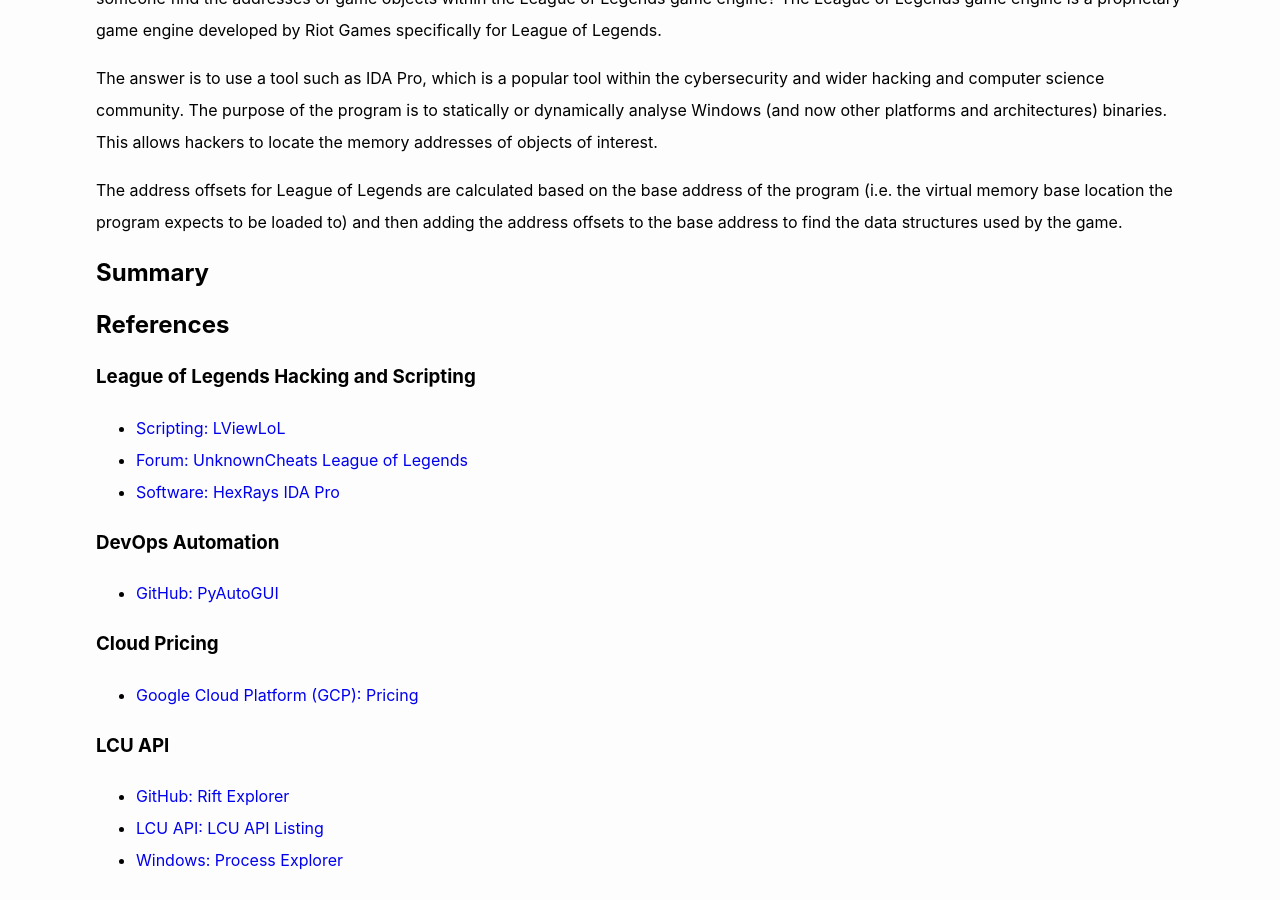
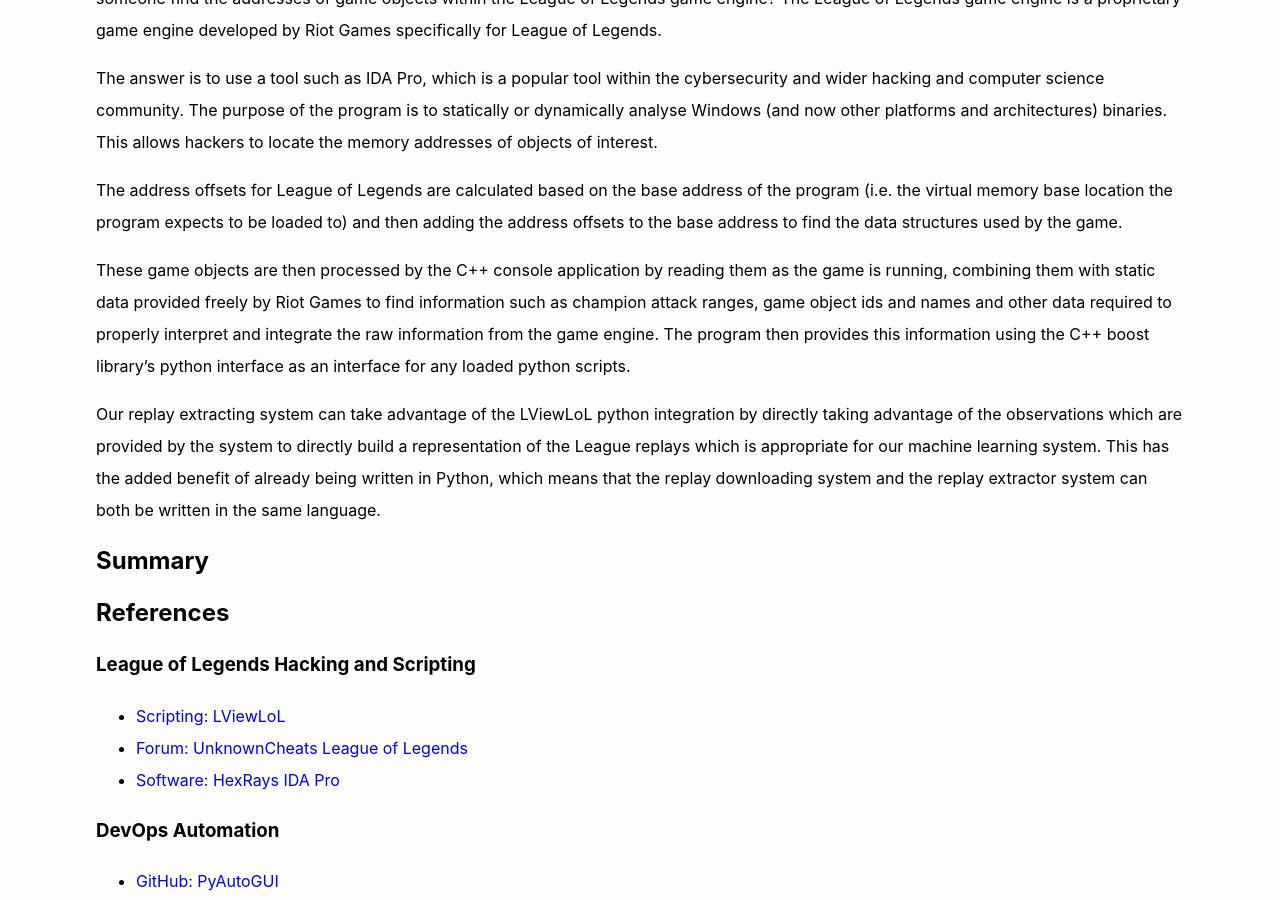
Before and after one commit to MiscellaneousStuff/miscellaneousstuff.github.io, a Jekyll site: the page built from _posts/2021-09-03-tlol-human-level-in-league-of-legends-using-deep-learning.markdown, in a window 1280 px wide and 900 px high, scrolled down 8229 px. Built offline with Jekyll 4.4.1, drawn with Linux system fonts in a browser that asks for light colours; comment, search, counter and statistics services are not loaded.

Commit message:
lviewlol further details, tlol 3

```diff
--- a/_posts/2021-09-03-tlol-human-level-in-league-of-legends-using-deep-learning.markdown
+++ b/_posts/2021-09-03-tlol-human-level-in-league-of-legends-using-deep-learning.markdown
@@ -387,6 +387,19 @@
 program (i.e. the virtual memory base location the program expects to be loaded to) and then
 adding the address offsets to the base address to find the data structures used by the game.
 
+These game objects are then processed by the C++ console application by reading them as the
+game is running, combining them with static data provided freely by Riot Games to find information
+such as champion attack ranges, game object ids and names and other data required to properly
+interpret and integrate the raw information from the game engine. The program then provides this
+information using the C++ boost library's python interface as an interface for any loaded
+python scripts.
+
+Our replay extracting system can take advantage of the LViewLoL python integration by directly
+taking advantage of the observations which are provided by the system to directly build a
+representation of the League replays which is appropriate for our machine learning system.
+This has the added benefit of already being written in Python, which means that the replay
+downloading system and the replay extractor system can both be written in the same language.
+
 ## Summary
 
 
```
